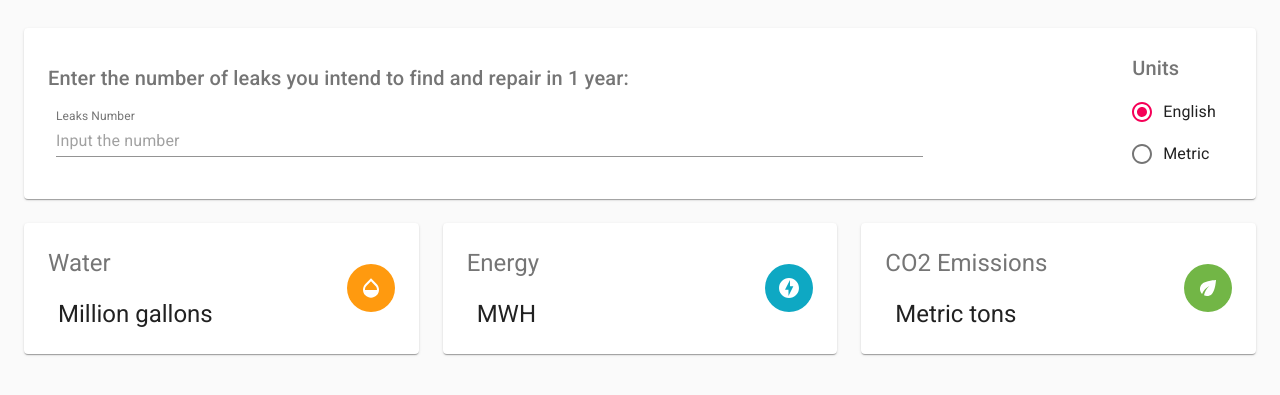
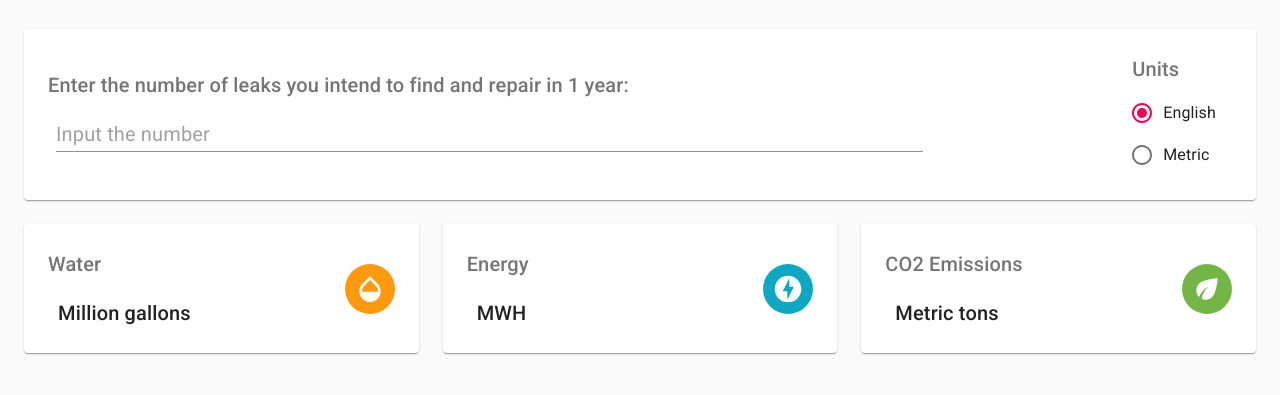
Before and after one commit to khalidhindawi/react-calculator, a React (Create React App) app: page / in a window 1280 px wide. Shown: the part 209-604 px from the top of the page. Built offline with nearby package versions, Linux system fonts and the light colour scheme.

Commit message:
feedback fixed

```diff
--- a/src/App.js
+++ b/src/App.js
@@ -37,7 +37,7 @@ const App = () => {
 
   const getWaterValue = React.useCallback(() => {
     if (leaksNumber !== '') {
-      return unitType === 'english' ? leaksNumber * 0.255 : leaksNumber * 0.00093;
+      return unitType === 'english' ? (leaksNumber * 0.255).toFixed(3) : (leaksNumber * 0.00093).toFixed(3);
     } else {
       return;
     }
@@ -45,7 +45,7 @@ const App = () => {
 
   const getEnergyValue = React.useCallback(() => {
     if (leaksNumber !== '') {
-      return leaksNumber * 0.604;
+      return (leaksNumber * 0.604).toFixed(0);
     } else {
       return;
     }
@@ -53,7 +53,7 @@ const App = () => {
 
   const getCO2Value = React.useCallback(() => {
     if (leaksNumber !== '') {
-      return leaksNumber * 0.404;
+      return (leaksNumber * 0.404).toFixed(0);
     } else {
       return;
     }
@@ -94,7 +94,7 @@ const App = () => {
               title="Water"
               value={getWaterValue()}
               unit={unitType === 'english' ? "Million gallons" : "Million m³"}
-              avatar={<OpacityIcon/>}
+              avatar={<OpacityIcon style={{fontSize: 32}} />}
               avatarStyle={{background: '#ff9a0f'}}
             />
           </Grid>
@@ -108,7 +108,7 @@ const App = () => {
               title="Energy"
               value={getEnergyValue()}
               unit="MWH"
-              avatar={<OfflineBoltIcon/>}
+              avatar={<OfflineBoltIcon style={{fontSize: 32}} />}
               avatarStyle={{background: '#0ea8c3'}}
             />
           </Grid>
@@ -122,7 +122,7 @@ const App = () => {
               title="CO2 Emissions"
               value={getCO2Value()}
               unit="Metric tons"
-              avatar={<EcoIcon/>}
+              avatar={<EcoIcon style={{fontSize: 32}} />}
               avatarStyle={{background: '#72b646'}}
             />
           </Grid>
--- a/src/components/CalInputs.js
+++ b/src/components/CalInputs.js
@@ -29,6 +29,9 @@ const useStyles = makeStyles((theme) => ({
     color: theme.palette.secondary.contrastText,
     height: 48,
     width: 48
+  },
+  resize: {
+    fontSize: 20
   }
 }));
 
@@ -62,12 +65,16 @@ const CalInputs = ({
           flexWrap="wrap"
         >
           <TextField
-            label="Leaks Number"
             style={{ margin: 8 }}
             placeholder="Input the number"
             margin="normal"
             InputLabelProps={{
               shrink: true,
+            }}
+            InputProps={{
+              classes: {
+                input: classes.resize
+              }
             }}
             className={classes.input}
             type="text"
--- a/src/components/CalResult.js
+++ b/src/components/CalResult.js
@@ -26,8 +26,8 @@ const useStyles = makeStyles((theme) => ({
   avatar: {
     backgroundColor: theme.palette.secondary.main,
     color: theme.palette.secondary.contrastText,
-    height: 48,
-    width: 48
+    height: 50,
+    width: 50
   }
 }));
 
@@ -49,9 +49,9 @@ const CalResult = ({
     >
       <Box flexGrow={1}>
         <Typography
-          component="h5"
+          component="h6"
           gutterBottom
-          variant="h5"
+          variant="h6"
           color="textSecondary"
         >
           {title}
@@ -65,10 +65,10 @@ const CalResult = ({
             variant="h3"
             color="textPrimary"
           >
-            {value && value.toFixed(3)}
+            {value && value}
           </Typography>
           <Typography
-            variant="h5"
+            variant="h6"
             color="textPrimary"
             className={classes.unit}
           >
```
